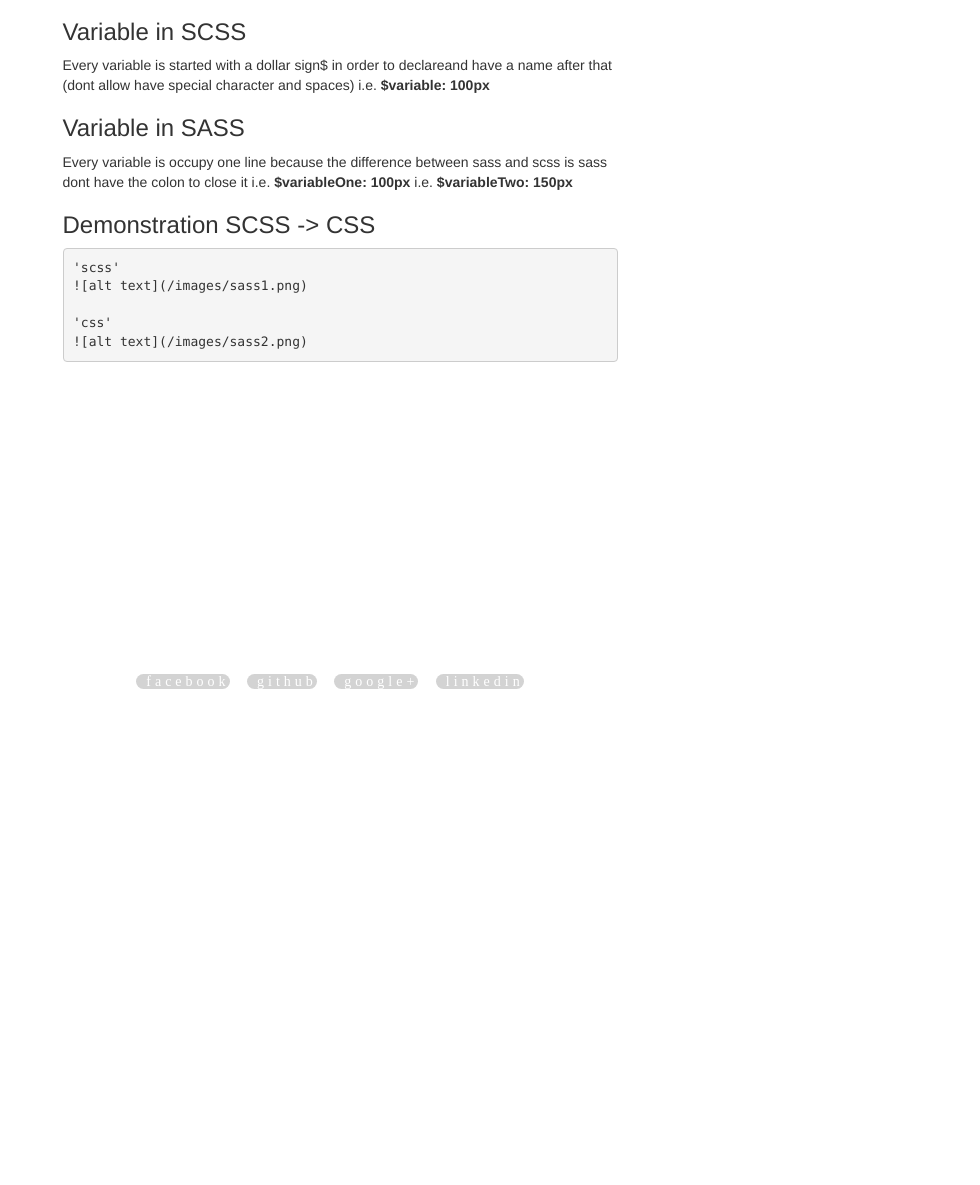
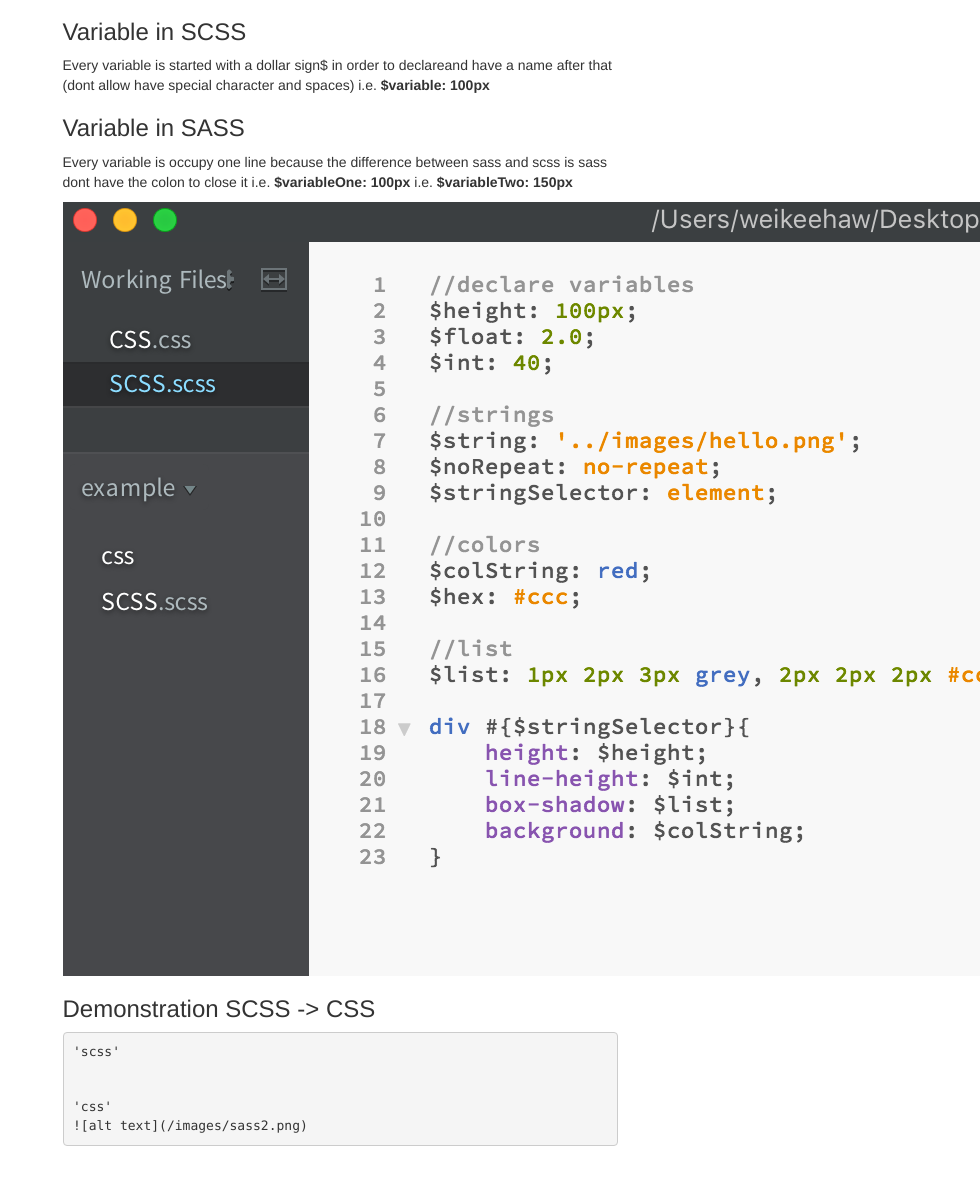
Before and after one commit to weikee94/Blog, a Jekyll site: the page built from _posts/2016-04-29-Sass-First.md, in a window 1280 px wide and 1400 px high, scrolled down 1306 px. Shown: the top 1185 px of the window, without its empty margins (300-1280 px from the left). Built offline with Jekyll 4.4.1, drawn with Linux system fonts in a browser that asks for light colours; nearby versions of some CDN libraries; comment, search, counter and statistics services are not loaded; before the commit the page ends 1998 px from its top, so only the background shows below that.

Commit message:
updated the image link

```diff
--- a/_posts/2016-04-29-Sass-First.md
+++ b/_posts/2016-04-29-Sass-First.md
@@ -58,9 +58,11 @@ Every variable is occupy one line because the difference between sass and scss i
 i.e. **$variableOne: 100px**
 i.e. **$variableTwo: 150px**
 
+![alt text]({{ site.baseurl }}/images/sass1.png)
+
 ### Demonstration SCSS -> CSS
     'scss'
-	![alt text]({{ site.url }}/images/sass1.png)
+
 
     'css'
 	![alt text]({{ site.url }}/images/sass2.png)
```
